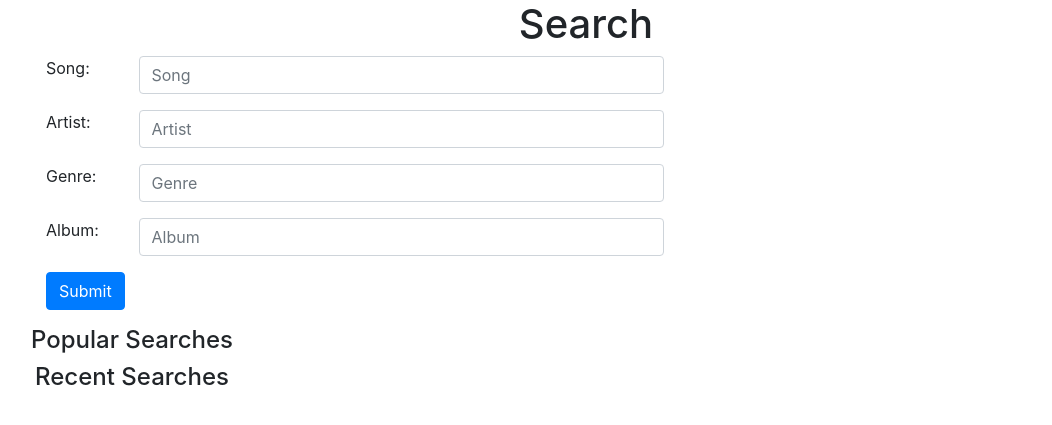
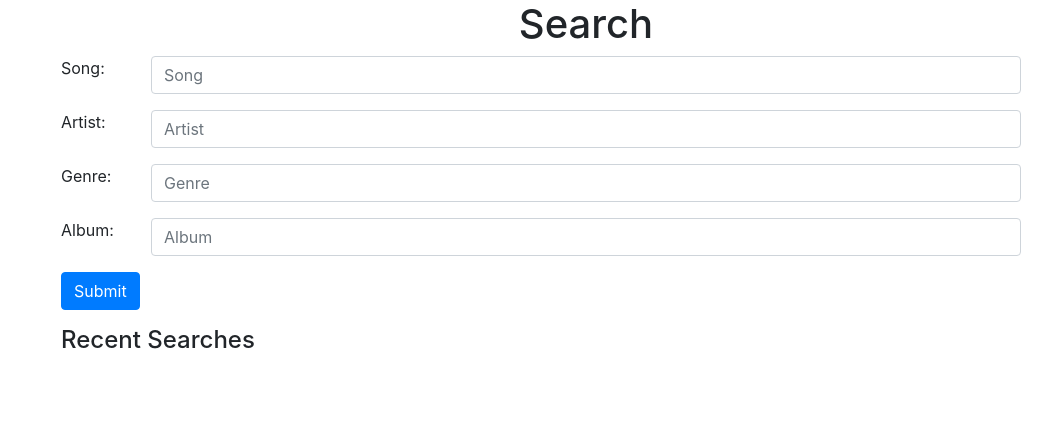
Before and after one commit to wolverine16/MusicApp, a Django app: page /search/ in a window 1280 px wide. Shown: the part 56-481 px from the top of the page, without its empty margins (54-1106 px from the left). Run offline with Django 3.2, Linux system fonts and the light colour scheme; some libraries are stand-ins or nearby versions.

Commit message:
update to search template

```diff
--- a/myTunes/tunesApp/templates/search.html
+++ b/myTunes/tunesApp/templates/search.html
@@ -4,57 +4,48 @@
 
 {% block content %}
 <!-- Add stuff here -->
-<div class="container-fluid">
 <div class="page-header text-center">
-<h1>Search</h1>
+		<h1>Search</h1>
 </div>
-<div class="row">
-<div class="col-sm-12 center">
-<form action="/search/" method="post" id="srch_frm" class="form-horizontal">
+<div class="pagination-centered col-sm-12">
+	<div class="col-sm-12 center-div">
+	<form action="/search/" method="post" id="srch_frm" class="form-horizontal">
 	{% csrf_token %}
 	{{ form }}
 	<div class="form-group row">
 		<label class="col-sm-1 control-label" for="song">Song:</label>
-		<div class="col-sm-6">
+		<div class="col-sm-10">
 			<input class="form-control" type="text" name="song_name" placeholder="Song" value="">
 		</div>
 	</div>
 	<div class="form-group row">
 		<label class="col-sm-1 control-label" for="artist">Artist:</label>
-		<div class="col-sm-6">
+		<div class="col-sm-10">
 			<input class="form-control" type="text" name="artist_name" placeholder="Artist" value="">
 		</div>
 	</div>
 	<div class="form-group row">
 		<label class="col-sm-1 control-label" for="genre">Genre:</label>
-		<div class="col-sm-6">
+		<div class="col-sm-10">
 			<input class="form-control" type="text" name="genre_name" placeholder="Genre" value="">
 		</div>
 	</div>
 	<div class="form-group row">
 		<label class="col-sm-1 control-label" for="album">Album:</label>
-		<div class="col-sm-6">
+		<div class="col-sm-10">
 			<input class="form-control" type="text" name="album_name" placeholder="Album" value="">
 		</div>
 	</div>
 	<div class="form-group row">
-		<div class="col-sm-3 center">
+		<div class="col-sm-5 center">
 			<input class="btn btn-primary" type="submit" value="Submit">
 		</div>
 	</div>
-</form>
-</div>
-<div class="sidenav text-center">
-	<div>
-		<h4>Popular Searches</h3>
-
+	</form>
 	</div>
-	<div>
+	<div class="col-sm-12">
 		<h4>Recent Searches</h3>
 	</div>
 </div>
-</div>
-</div>
-</div>
 
 {% endblock content %}
```
